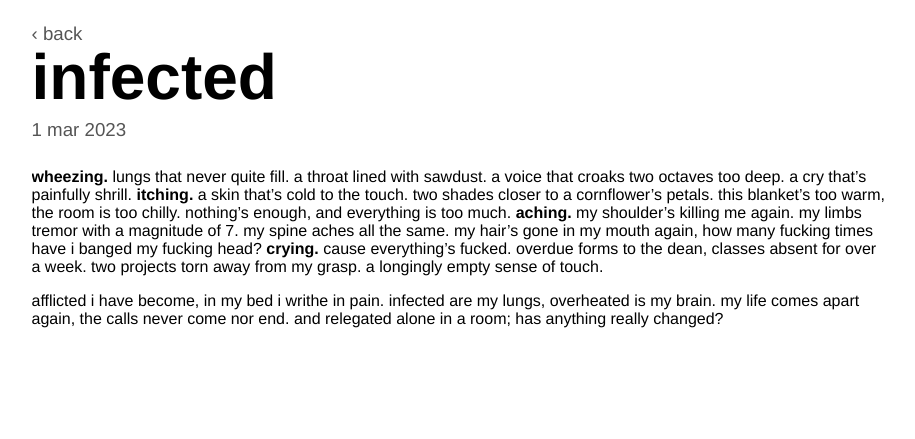
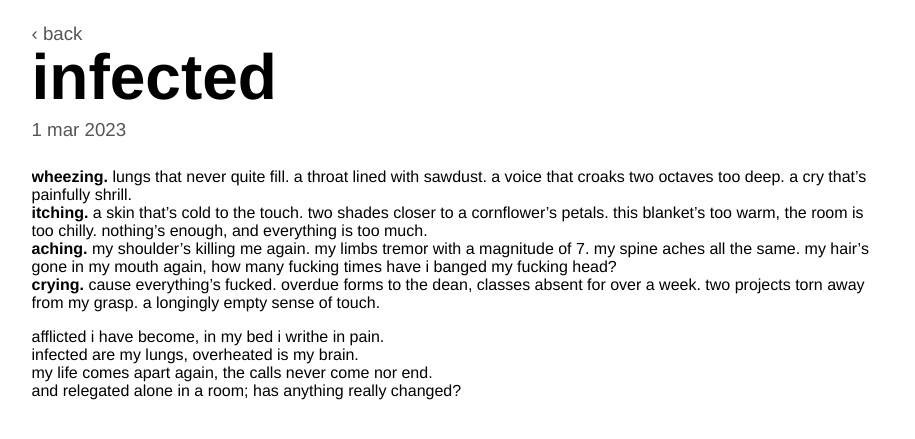
Before and after one commit to avar1c3/inkwell, a Jekyll site: the page built from _posts/2023-03-01-infected.md, in a window 1280 px wide. Shown: the top 439 px of the page, without its empty margins (181-1096 px from the left). Built offline with Jekyll 4.4.1, drawn with Linux system fonts in a browser that asks for light colours.

Commit message:
joe nuts <br> edition (fuck whitespace rules in jekyll)

```diff
--- a/_posts/2023-03-01-infected.md
+++ b/_posts/2023-03-01-infected.md
@@ -3,13 +3,13 @@ layout: post
 title: "infected"
 ---
 
-**wheezing.** lungs that never quite fill. a throat lined with sawdust. a voice that croaks two octaves too deep. a cry that's painfully shrill.
-**itching.** a skin that's cold to the touch. two shades closer to a cornflower's petals. this blanket's too warm, the room is too chilly. nothing's enough, and everything is too much.
-**aching.** my shoulder's killing me again. my limbs tremor with a magnitude of 7. my spine aches all the same. my hair's gone in my mouth again, how many fucking times have i banged my fucking head?
+**wheezing.** lungs that never quite fill. a throat lined with sawdust. a voice that croaks two octaves too deep. a cry that's painfully shrill.<br>
+**itching.** a skin that's cold to the touch. two shades closer to a cornflower's petals. this blanket's too warm, the room is too chilly. nothing's enough, and everything is too much.<br>
+**aching.** my shoulder's killing me again. my limbs tremor with a magnitude of 7. my spine aches all the same. my hair's gone in my mouth again, how many fucking times have i banged my fucking head?<br>
 **crying.** cause everything's fucked. overdue forms to the dean, classes absent for over a week. two projects torn away from my grasp. a longingly empty sense of touch.
 
 
-afflicted i have become, in my bed i writhe in pain.
-infected are my lungs, overheated is my brain.
-my life comes apart again, the calls never come nor end.
-and relegated alone in a room; has anything really changed?
+afflicted i have become, in my bed i writhe in pain.<br>
+infected are my lungs, overheated is my brain.<br>
+my life comes apart again, the calls never come nor end.<br>
+and relegated alone in a room; has anything really changed?<br>
```
